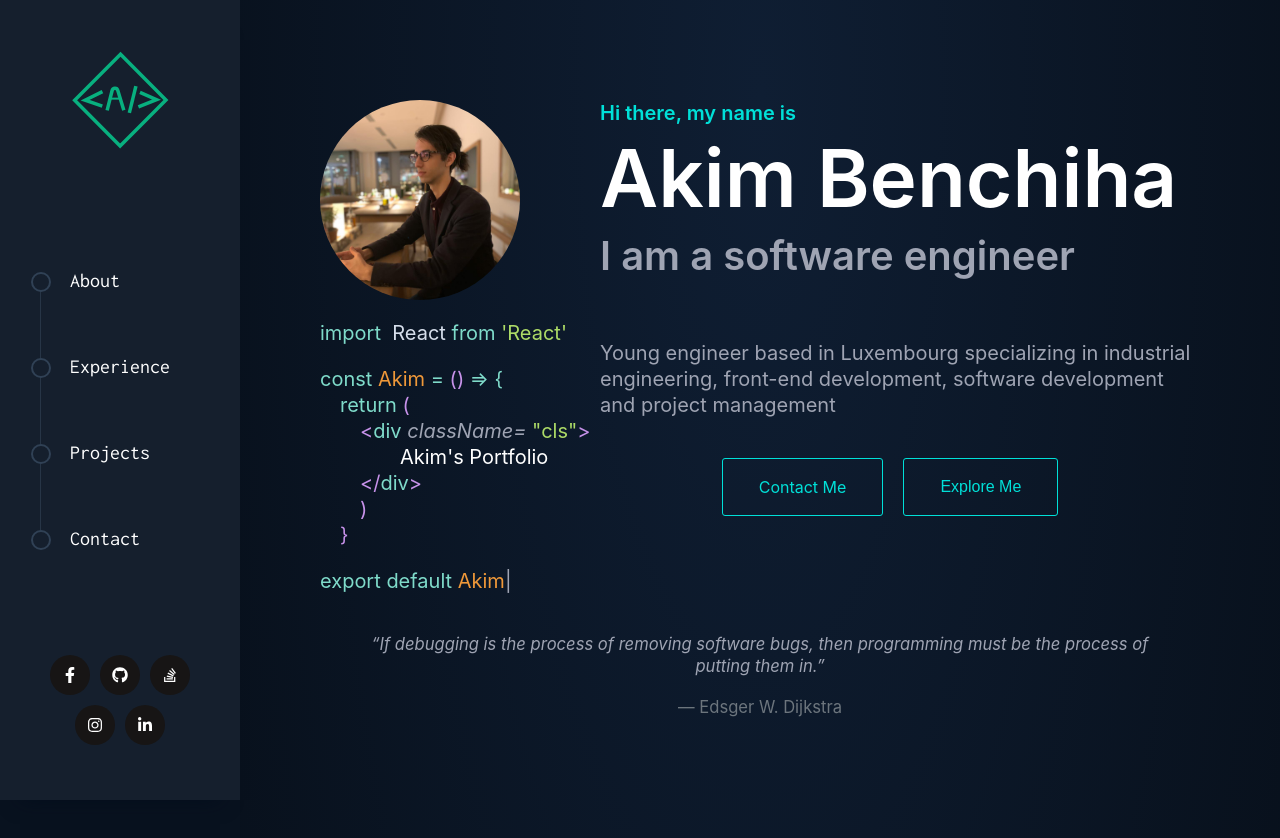
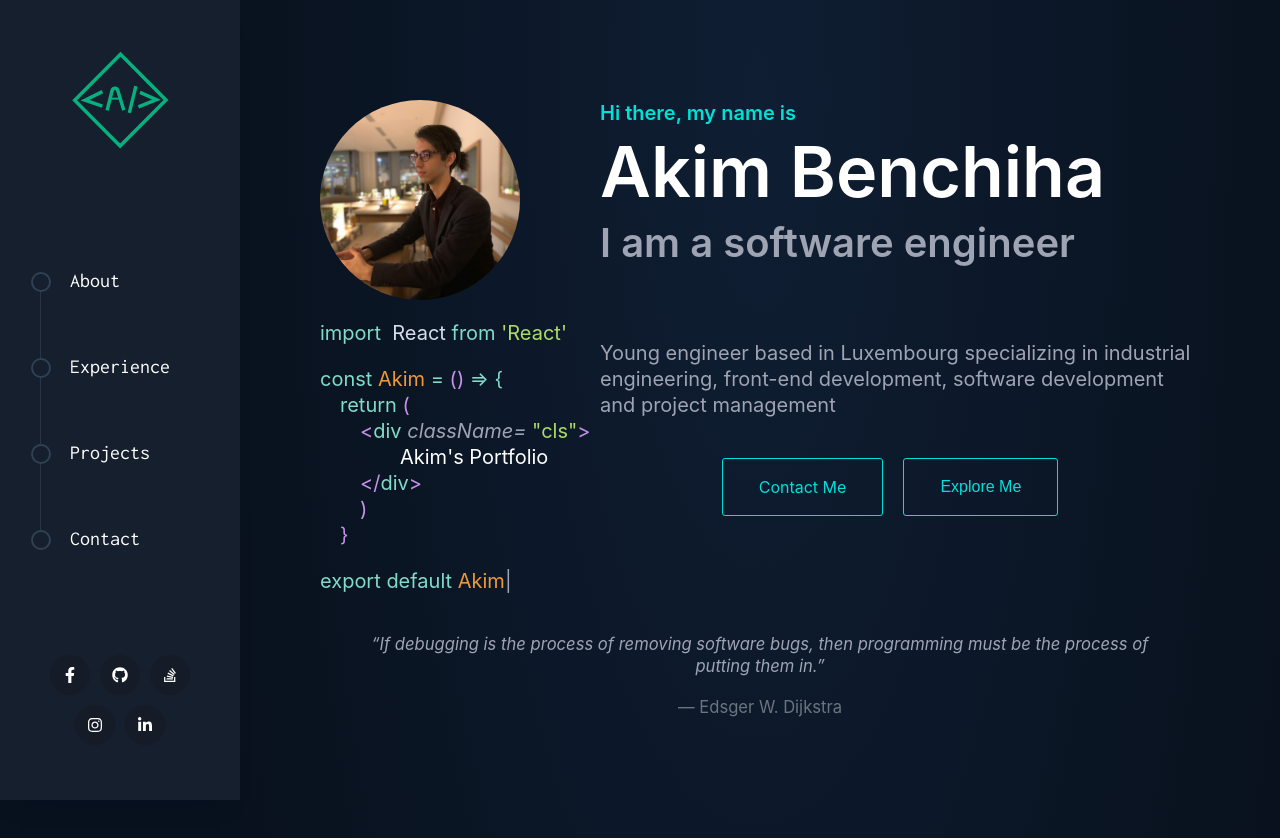
Before and after one commit to Mousticke/portfolio-new, a React (Create React App) app: page / in a window 1280 px wide. Shown: the top 838 px of the page. Built offline with nearby package versions, Linux system fonts and the light colour scheme.

Commit message:
Fix text size

```diff
--- a/src/domains/Landing/Introduction.jsx
+++ b/src/domains/Landing/Introduction.jsx
@@ -20,7 +20,7 @@ const StyledHeroGreeting = styled.h6`
   transition: ${transitionAll};
 `
 const StyledHeroTitle = styled.h1`
-  font-size: 4rem;
+  font-size: 3.5rem;
   margin: 0;
   color: ${(props) => props.theme.colors.text.heading};
   ${breakpoints.bigDesktop`
--- a/src/domains/Landing/Summary.jsx
+++ b/src/domains/Landing/Summary.jsx
@@ -25,42 +25,6 @@ const StyledParagraphSummary = styled.p`
   `};
 `
 
-const StyledButton = styled.button`
-  margin-top: 1rem;
-  margin-right: 1rem;
-  padding: 1rem 1.8rem;
-  line-height: 1;
-  border-radius: 3px;
-  font-size: 0.8rem;
-  color: ${(props) => props.theme.colors.button.text};
-  background-color: ${(props) => props.theme.colors.button.inner};
-  border: 1px solid ${(props) => props.theme.colors.button.border};
-  transition: ${transitionAll};
-
-  &:hover {
-    cursor: pointer;
-    background-color: ${(props) => props.theme.colors.button.hover};
-  }
-`
-
-const StyledLink = styled.a`
-  margin-top: 1rem;
-  margin-right: 1rem;
-  padding: 1rem 1.8rem;
-  line-height: 1;
-  border-radius: 3px;
-  font-size: 0.8rem;
-  color: ${(props) => props.theme.colors.button.text};
-  background-color: ${(props) => props.theme.colors.button.inner};
-  border: 1px solid ${(props) => props.theme.colors.button.border};
-  transition: ${transitionAll};
-
-  &:hover {
-    cursor: pointer;
-    background-color: ${(props) => props.theme.colors.button.hover};
-  }
-`
-
 function Summary({ isMounted }) {
   return (
     <TransitionGroup component={SummaryContainer}>
@@ -72,15 +36,19 @@ function Summary({ isMounted }) {
       </CSSTransition>
       <TransitionGroup component={ButtonsContainer}>
         <CSSTransition in={isMounted.current} classNames='fadeup' timeout={1000} appear unmountOnExit>
-          <StyledLink
+          <a
+            className='boxButton'
             href={`mailto:${metaTag.email}?subject=Contact from your Portfolio`}
+            aria-label='Contact'
             style={{ transitionDelay: `${100}ms` }}
           >
             Contact Me
-          </StyledLink>
+          </a>
         </CSSTransition>
         <CSSTransition in={isMounted.current} classNames='fadeup' timeout={1000} appear unmountOnExit>
-          <StyledButton style={{ transitionDelay: `${200}ms` }}>Explore Me</StyledButton>
+          <button type='button' className='boxButton' style={{ transitionDelay: `${200}ms` }} aria-label='Explore'>
+            Explore Me
+          </button>
         </CSSTransition>
       </TransitionGroup>
     </TransitionGroup>
--- a/src/domains/Navbar/SocialContainer.jsx
+++ b/src/domains/Navbar/SocialContainer.jsx
@@ -49,7 +49,7 @@ function SocialContainer() {
         ariaLabel='facebook'
         href='https://facebook.com/Mousticke'
         className='facebookButton'
-        backgroundColor='#171515'
+        backgroundColor='#151b27'
         size='xs'
         shape='rounded'
       >
@@ -60,7 +60,7 @@ function SocialContainer() {
         ariaLabel='github'
         href='https://github.com/Mousticke'
         className='githubButton'
-        backgroundColor='#171515'
+        backgroundColor='#151b27'
         size='xs'
         shape='rounded'
       >
@@ -71,7 +71,7 @@ function SocialContainer() {
         ariaLabel='stackOverflow'
         href='https://stackoverflow.com/users/8270034/akim-benchiha'
         className='stackOverflowButton'
-        backgroundColor='#171515'
+        backgroundColor='#151b27'
         size='xs'
         shape='rounded'
       >
@@ -82,7 +82,7 @@ function SocialContainer() {
         ariaLabel='instagram'
         href='https://www.instagram.com/moustick_/'
         className='instagramButton'
-        backgroundColor='#171515'
+        backgroundColor='#151b27'
         size='xs'
         shape='rounded'
       >
@@ -93,7 +93,7 @@ function SocialContainer() {
         ariaLabel='linkedIn'
         href='https://www.linkedin.com/in/akim-benchiha'
         className='linkedInButton'
-        backgroundColor='#171515'
+        backgroundColor='#151b27'
         size='xs'
         shape='rounded'
       >
--- a/src/styles/GlobalStyle.js
+++ b/src/styles/GlobalStyle.js
@@ -147,6 +147,24 @@ const GlobalStyle = createGlobalStyle`
   }
 
 
+  .boxButton{
+    margin-top: 1rem;
+    margin-right: 1rem;
+    padding: 1rem 1.8rem;
+    line-height: 1;
+    border-radius: 3px;
+    font-size: 0.8rem;
+    color: ${themeDark.colors.button.text};
+    background-color: ${themeDark.colors.button.inner};
+    border: 1px solid ${themeDark.colors.button.border};
+    transition: ${transitionAll};
+
+    &:hover {
+      cursor: pointer;
+      background-color: ${themeDark.colors.button.hover};
+    }
+  }
+
   .facebookButton:hover:before{
     box-shadow: 0 0 15px ${themeDark.colors.constant.facebookButton};
   }
```
